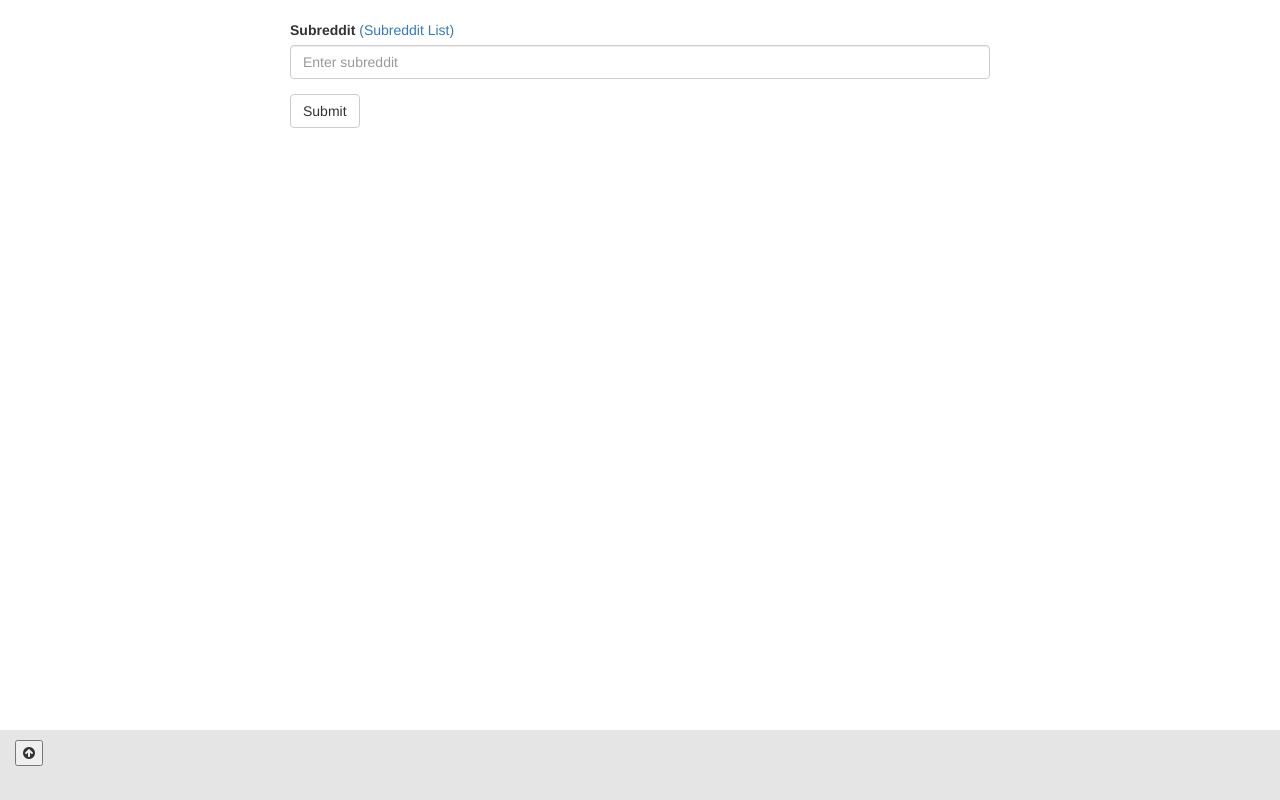
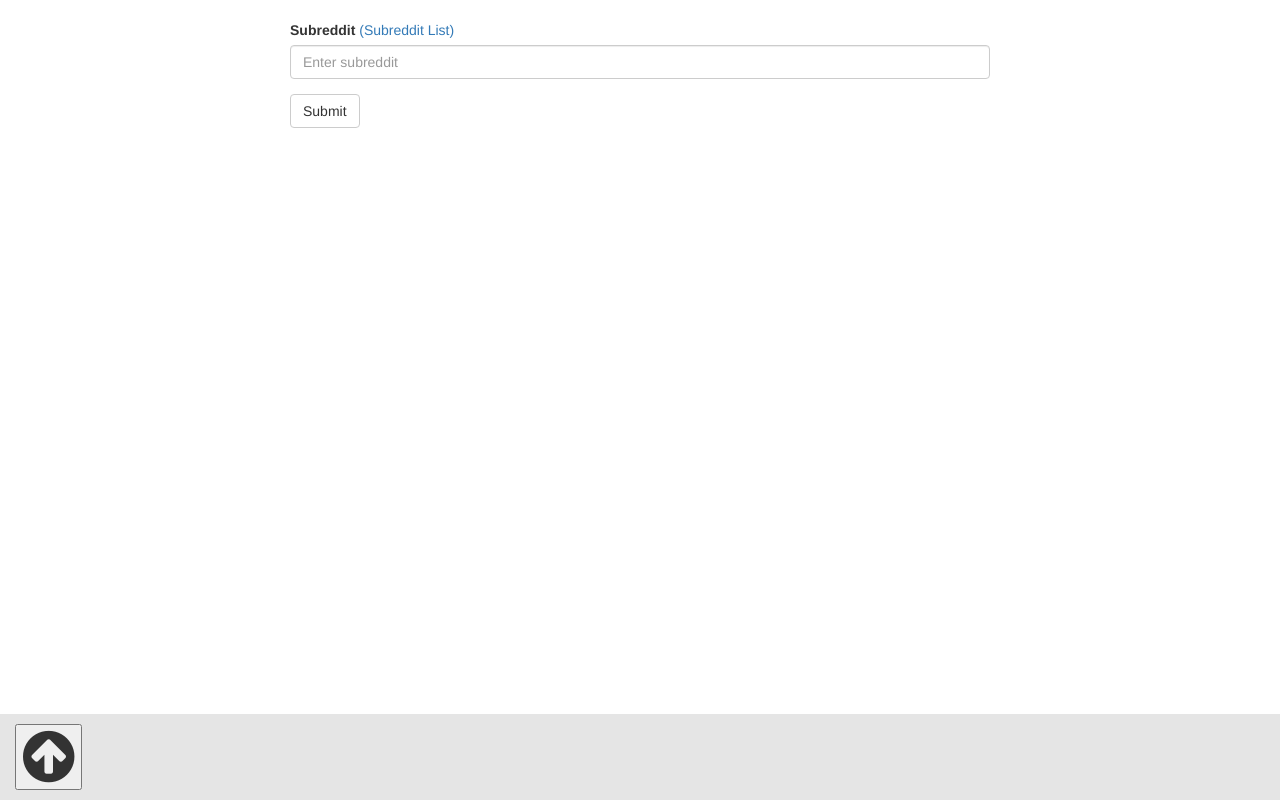
Before and after one commit to outofhand/redditviewer, a website: page app/index.html in a window 1280 px wide. Drawn offline with Linux system fonts and the light colour scheme; files that its build step writes are made by us from their sources; files whose address does not match are found by name.

Commit message:
Changed button height

```diff
--- a/app/index.html
+++ b/app/index.html
@@ -44,7 +44,7 @@
               font-size: 60px;
             }
 
-            .controls-fixed{
+            .controls-fixed {
               background-color:rgba(0, 0, 0, 0.1);
               bottom:0;
               left:0;
@@ -53,8 +53,11 @@
               top:auto;
               width:100%;
 
-            height: 70px;
             z-index: 100;
+            }
+
+            .controls-fixed i {
+              font-size: 60px;
             }
 
         </style>
```
